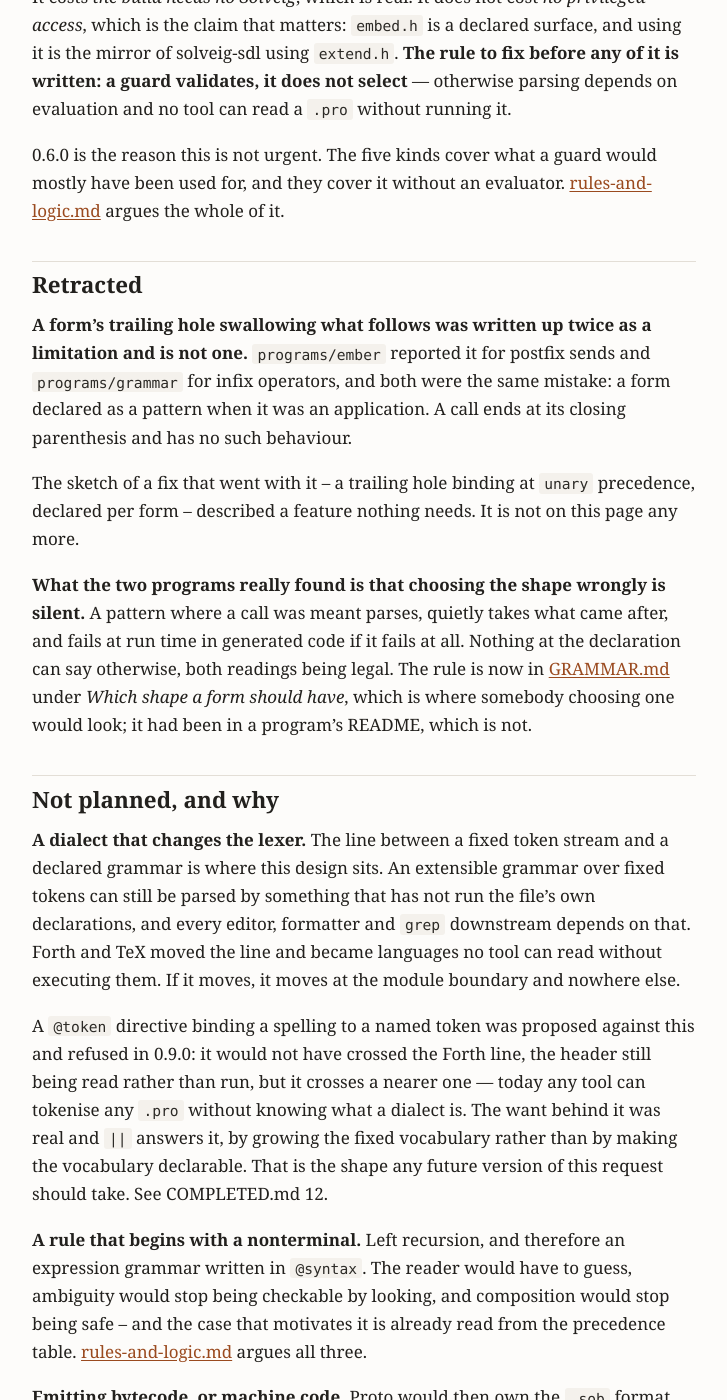
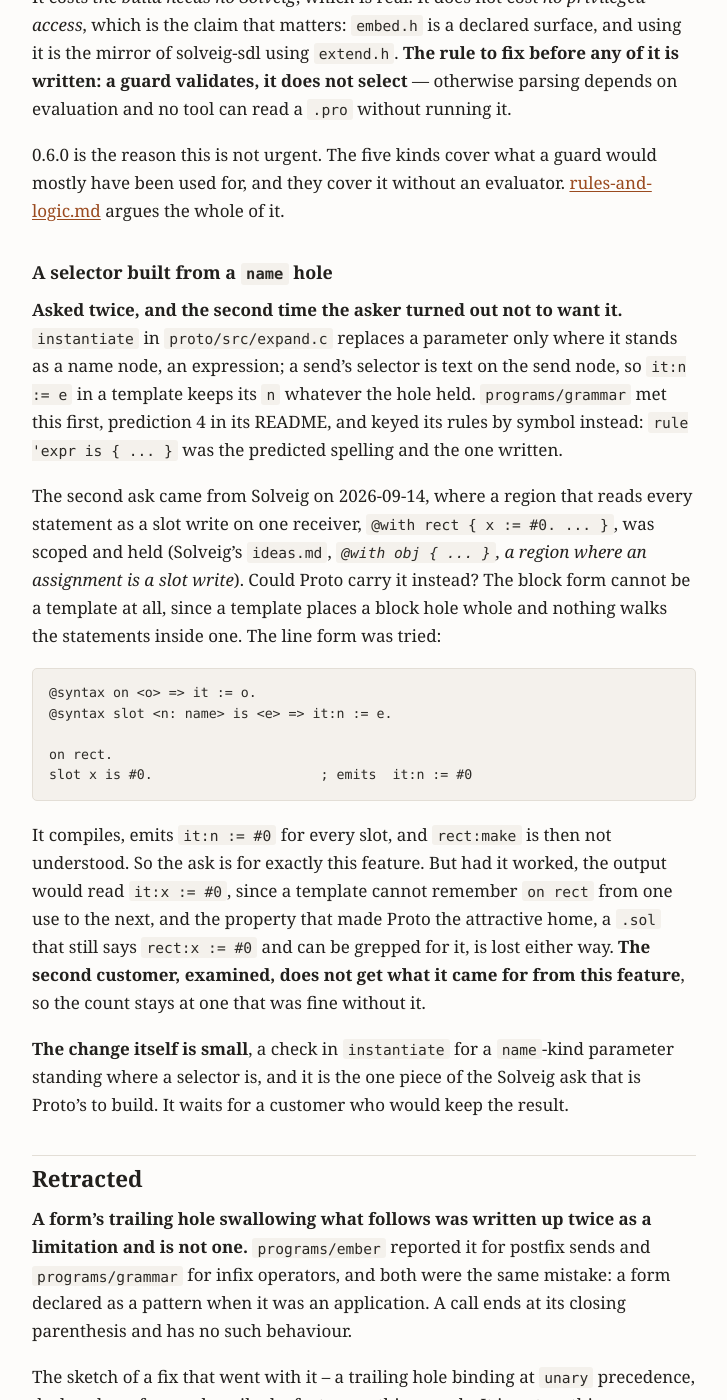
Before and after one commit to hansolovkarlsson/Solveig, a Jekyll site: the page built from proto/docs/ROADMAP.md, in a window 1280 px wide and 1400 px high, scrolled down 7866 px. Shown: the whole window, without its empty margins (276-1003 px from the left). Built offline with Jekyll 4.4.1, drawn with Linux system fonts in a browser that asks for light colours; our own code applies the rules of GitHub Pages for plain Markdown files.

Commit message:
proto roadmap: a selector built from a name hole, the second ask examined
The first ask was programs/grammar, prediction 4, which keyed its rules by
symbol and was fine. The second came from Solveig's @with scoping on
2026-09-14: the line form was tried, emits it:n := #0, and had it worked
the output would say it:x, so the greppable .sol that made Proto the
attractive home is lost either way. Count stays at one.

Co-Authored-By: Claude Opus 5 <noreply@anthropic.com>
Claude-Session: https://claude.ai/code/session_014JWoVo8tT4PL2oQaxYm8yN

````diff
--- a/proto/docs/ROADMAP.md
+++ b/proto/docs/ROADMAP.md
@@ -298,6 +298,44 @@ mostly have been used for, and they cover it without an evaluator.
 [rules-and-logic.md](rules-and-logic.md) argues the whole of it.
 
 
+### A selector built from a `name` hole
+
+**Asked twice, and the second time the asker turned out not to want it.**
+`instantiate` in `proto/src/expand.c` replaces a parameter only where it
+stands as a name node, an expression; a send's selector is text on the send
+node, so `it:n := e` in a template keeps its `n` whatever the hole held.
+`programs/grammar` met this first, prediction 4 in its README, and keyed its
+rules by symbol instead: `rule 'expr is { ... }` was the predicted spelling
+and the one written.
+
+The second ask came from Solveig on 2026-09-14, where a region that reads
+every statement as a slot write on one receiver, `@with rect { x := #0. ... }`,
+was scoped and held (Solveig's `ideas.md`, *`@with obj { ... }`, a region where
+an assignment is a slot write*). Could Proto carry it instead? The block form
+cannot be a template at all, since a template places a block hole whole and
+nothing walks the statements inside one. The line form was tried:
+
+```
+@syntax on <o> => it := o.
+@syntax slot <n: name> is <e> => it:n := e.
+
+on rect.
+slot x is #0.                     ; emits  it:n := #0
+```
+
+It compiles, emits `it:n := #0` for every slot, and `rect:make` is then not
+understood. So the ask is for exactly this feature. But had it worked, the
+output would read `it:x := #0`, since a template cannot remember `on rect`
+from one use to the next, and the property that made Proto the attractive
+home, a `.sol` that still says `rect:x := #0` and can be grepped for it, is
+lost either way. **The second customer, examined, does not get what it came
+for from this feature**, so the count stays at one that was fine without it.
+
+**The change itself is small**, a check in `instantiate` for a `name`-kind
+parameter standing where a selector is, and it is the one piece of the
+Solveig ask that is Proto's to build. It waits for a customer who would keep
+the result.
+
 ## Retracted
 
 **A form's trailing hole swallowing what follows was written up twice as a
````
